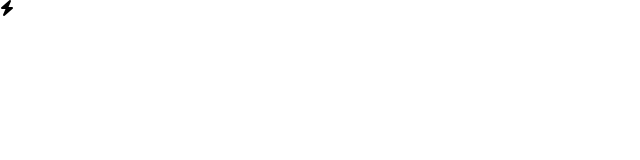
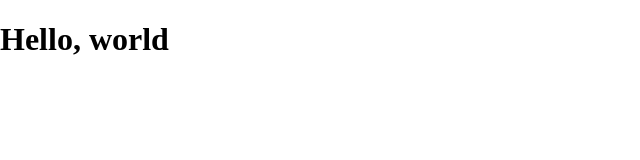
Before and after one commit to edrad-ng/template-test, a plain HTML site: page index.html in a window 1280 px wide. Shown: the whole page, without its empty margins (0-640 px from the left). Drawn offline with Linux system fonts and the light colour scheme.

Commit message:
hello world

```diff
--- a/index.html
+++ b/index.html
@@ -10,7 +10,7 @@
     <link rel="stylesheet" href="style.css">
 </head>
 <body>
-    <i class="fa-solid fa-bolt"></i>
+    <h1>Hello, world</h1>
     <!-- Script -->
     <script src="script.js"></script>
 </body>
```
